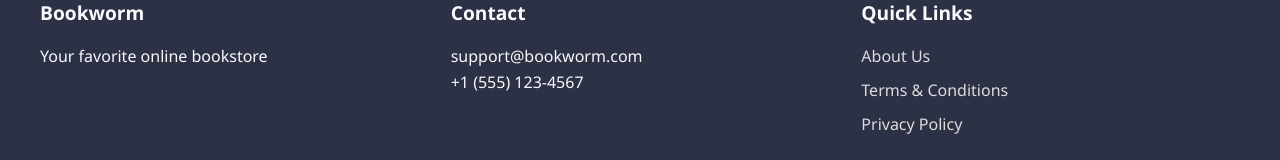
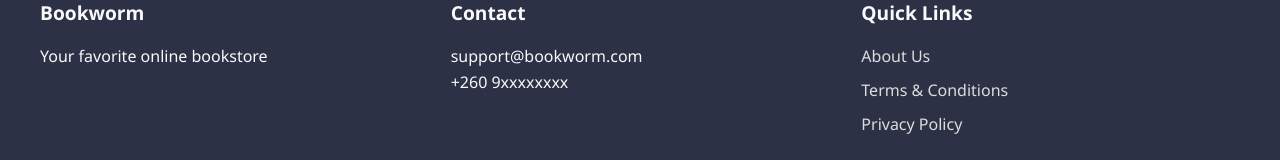
Before and after one commit to SuwilanjiTrey/Online-Book-Store, a React (Create React App) app: page / in a window 1280 px wide. Shown: the part 1298-1458 px from the top of the page. Built offline with nearby package versions, Linux system fonts and the light colour scheme.

Commit message:
minor change

```diff
--- a/src/App.js
+++ b/src/App.js
@@ -61,7 +61,7 @@ export default function App() {
             <div className="footer-section">
               <h3>Contact</h3>
               <p>support@bookworm.com</p>
-              <p>+1 (555) 123-4567</p>
+              <p>+260 9xxxxxxxx</p>
             </div>
             <div className="footer-section">
               <h3>Quick Links</h3>
```
